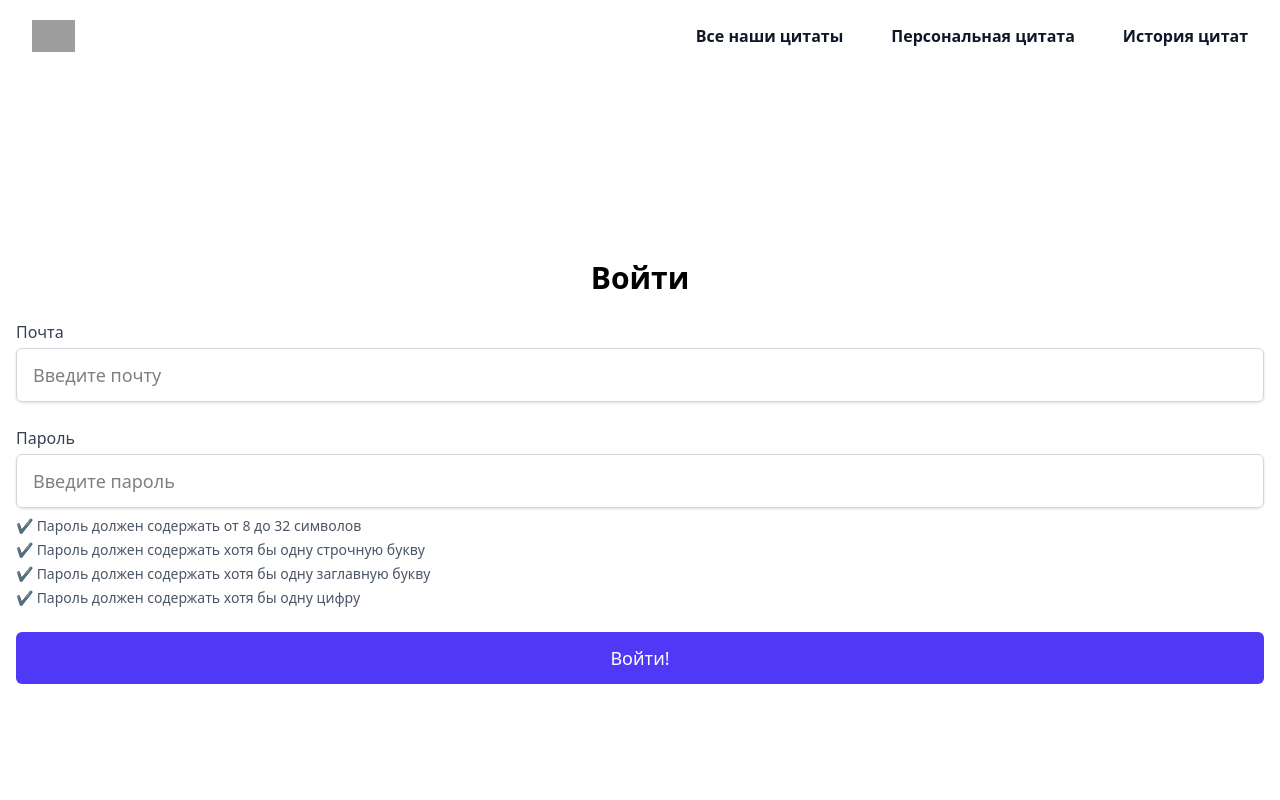
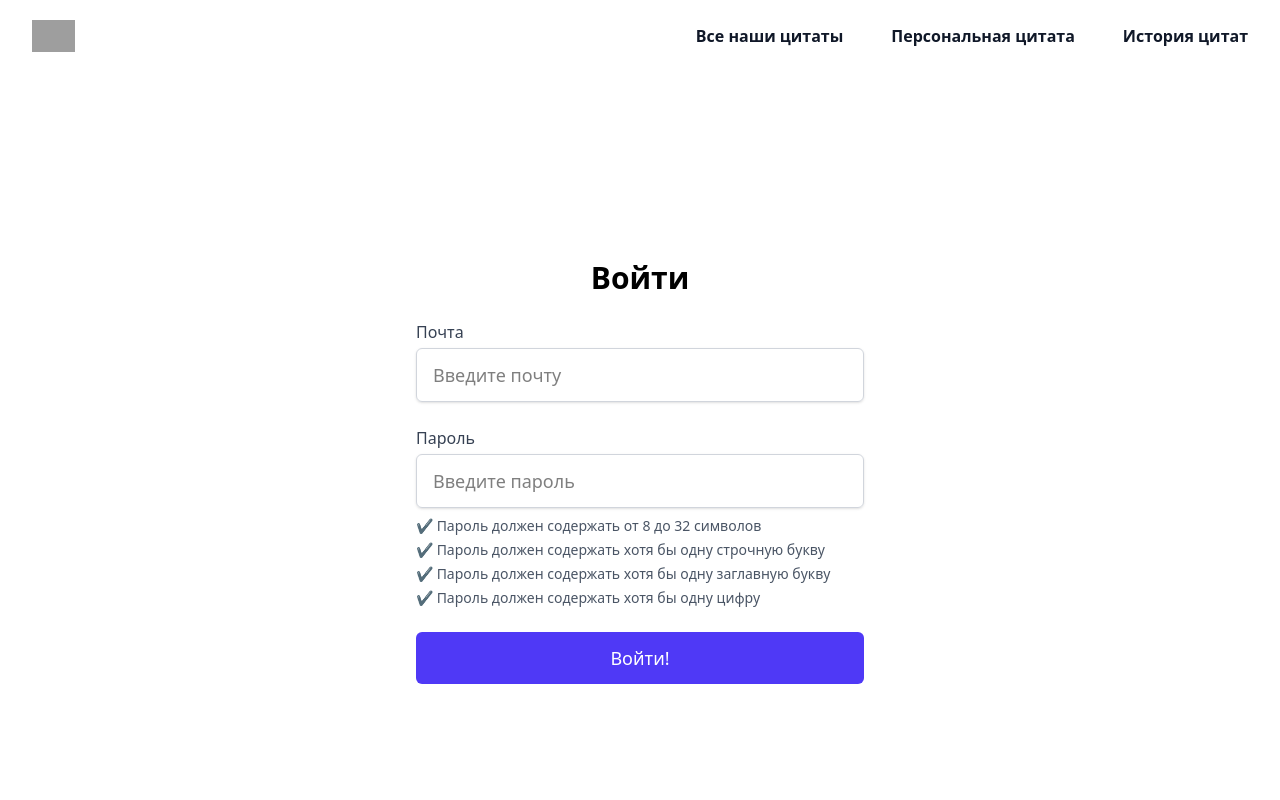
Before and after one commit to NRF24l01/vue_citate_gen, a Vue app: page /auth/login in a window 1280 px wide. Shown: the top 800 px of the page. Built offline with nearby package versions, Linux system fonts and the light colour scheme; grey boxes are pictures that could not be loaded.

Commit message:
refactor Login view styling to improve layout and remove card styling

```diff
--- a/src/views/auth/Login.vue
+++ b/src/views/auth/Login.vue
@@ -147,10 +147,10 @@ const handleSubmit = async () => {
 };
 </script>
 
-<style scoped>
+<style>
 /* Remove card styling completely */
 form {
-    max-width: none;
+    max-width: 28rem;
     padding: 0;
     background: none;
     box-shadow: none;
```
